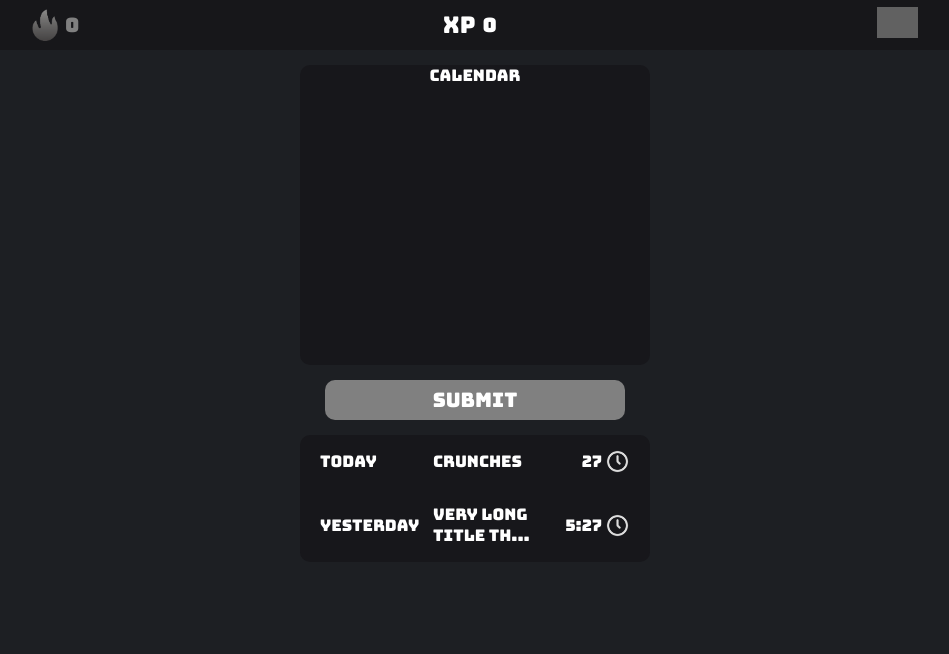
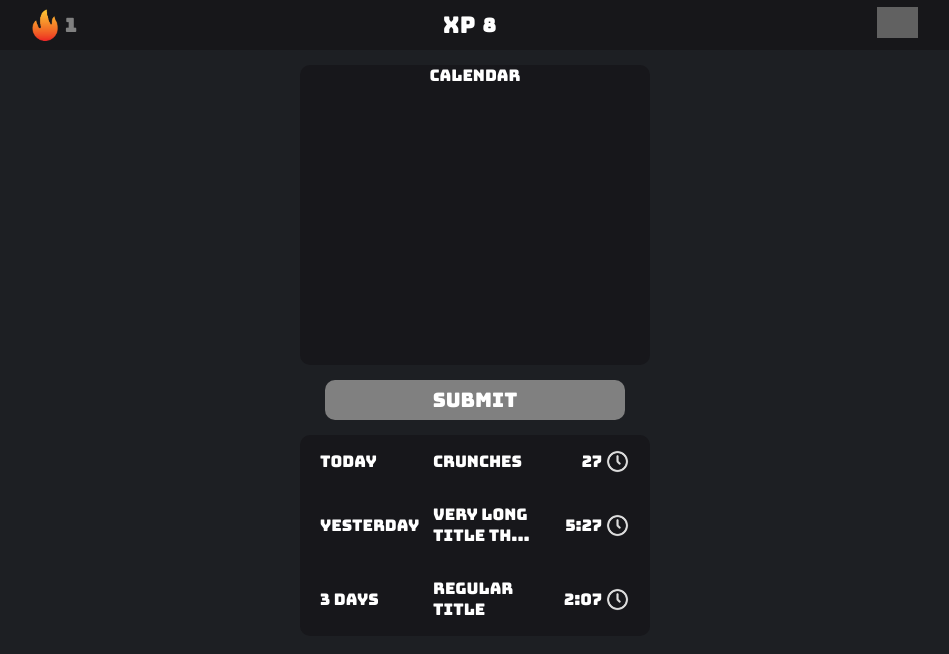
Before and after one commit to CBQuag/Fit-Commit, a React (Create React App) app: page / in a window 1280 px wide. Shown: the top 654 px of the page, without its empty margins (165-1114 px from the left). Built offline with nearby package versions, Linux system fonts and the light colour scheme; grey boxes are pictures that could not be loaded.

Commit message:
refactored for useeffect

```diff
--- a/src/App.js
+++ b/src/App.js
@@ -11,6 +11,7 @@ function App() {
 
   let date1 = new Date(2023, 5, 4);
   let date2 = new Date(2023, 5, 3);
+  let date3 = new Date(2023, 5, 1);
   const [fitData, setFitData] = useState([{
     time: date1.toString(),
     category: 'abs',
@@ -19,17 +20,31 @@ function App() {
     duration: 27,
     notes:'basic crunches'
   },
-  {time: date2.toString(),
-  category: 'upper arms',
-  muscles:['biceps'],
-  title: 'very long title this is a long title this is to test long titles',
-  duration: 327,
-  notes:'basic crunches'}])
+  {
+    time: date2.toString(),
+    category: 'upper arms',
+    muscles:['biceps'],
+    title: 'very long title this is a long title this is to test long titles',
+    duration: 327,
+    notes: 'idk'
+    },
+    {
+      time: date3.toString(),
+      category: 'upper legs',
+      muscles:['thigh'],
+      title: 'regular title',
+      duration: 127,
+      notes: 'idk'
+    }])
+
+  function datediff(first, second) {
+    return Math.round((second - first) / (1000 * 60 * 60 * 24))-1;
+  }
 
 
   return (
 
-    <FitnessData.Provider value={{ fitData, setFitData }}>
+    <FitnessData.Provider value={{ fitData, setFitData, datediff }}>
       <div className="App">
         <Header />
         <MainArea/>
--- a/src/components/AccountDisplay.js
+++ b/src/components/AccountDisplay.js
@@ -4,7 +4,7 @@ const AccountDisplay = () => {
 
     return (
         <div>
-            <img className='account' src={require('../account-25-256.png')} alt="" srcset="" />
+            <img className='account' src={require('../account-25-256.png')} alt=""/>
         </div>
     )
 }
--- a/src/components/BodyHeatmap.js
+++ b/src/components/BodyHeatmap.js
@@ -22,7 +22,7 @@ const BodyHeatmap = () => {
                 bodyParts.chest+=log.duration;
                 break;
             case 'heart':
-                bodyParts.heart+=log.duration;
+                bodyParts.heart += log.duration;
                 break;
             case 'upper arms':
                 bodyParts.upperArms+=log.duration;
@@ -43,7 +43,6 @@ const BodyHeatmap = () => {
                 break;
         }
     });
-    console.log(bodyParts)
 
     const convertToHeat = (level, modifier) => {
         let rgbValue=128+level*modifier
@@ -51,28 +50,28 @@ const BodyHeatmap = () => {
     }
 
     const headHeat = {
-        backgroundColor:convertToHeat(bodyParts.head, 1)
+        backgroundColor:convertToHeat(bodyParts.head, 1/2)
     }
     const chestHeat = {
-        backgroundColor:convertToHeat(bodyParts.chest, 1)
+        backgroundColor:convertToHeat(bodyParts.chest, 1/2)
     }
     const heartHeat = {
-        backgroundColor:convertToHeat(bodyParts.heart, 1)
+        backgroundColor:convertToHeat(bodyParts.heart, 1/2)
     }
     const upperArmHeat = {
-        backgroundColor:convertToHeat(bodyParts.upperArms, 1)
+        backgroundColor:convertToHeat(bodyParts.upperArms, 1/2)
     }
     const forearmsHeat = {
-        backgroundColor:convertToHeat(bodyParts.forearms, 1)
+        backgroundColor:convertToHeat(bodyParts.forearms, 1/2)
     }
     const absHeat = {
-        backgroundColor:convertToHeat(bodyParts.abs, 1)
+        backgroundColor:convertToHeat(bodyParts.abs, 1/2)
     }
     const upperLegHeat = {
-        backgroundColor:convertToHeat(bodyParts.upperLegs, 1)
+        backgroundColor:convertToHeat(bodyParts.upperLegs, 1/2)
     }
     const lowerLegHeat = {
-        backgroundColor:convertToHeat(bodyParts.lowerLegs, 1)
+        backgroundColor:convertToHeat(bodyParts.lowerLegs, 1/2)
     }
 
     return (
--- a/src/components/Log.js
+++ b/src/components/Log.js
@@ -1,16 +1,15 @@
+import { useContext } from 'react'
+import FitnessData from './FitnessData'
 import './Log.css'
 
 const Log = (props) => {
 
-    function datediff(first, second) {
-        return Math.round((second - first) / (1000 * 60 * 60 * 24))-1;
-    }
+    const {datediff}=useContext(FitnessData)
 
     const convertDate = date => {
 
-        let today = Date.now()
         let convertedDate = new Date(date)
-        let daysSince = datediff(convertedDate, today)
+        let daysSince = datediff(convertedDate, Date.now())
         if (daysSince < 0)
             return `Invalid Date`
         if (daysSince < 1)
@@ -29,9 +28,9 @@ const Log = (props) => {
     const convertTime = time => {
         let hours = Math.floor(time / 60);
         let minutes = time % 60
-        // let hourString=`${hours?`${hours} ${hours==1?`hour`:`hours`}, `:``}`
-        // let minuteString=`${minutes?`${minutes} ${minutes==1?`minute`:`minutes`}`:``}`
-        return `${hours?`${hours}:`:``}${minutes?minutes:``}`
+        let convertedMinutes =
+            `${minutes?hours?`${minutes}`.length==1?`0${minutes}`:minutes:minutes:``}`
+        return `${hours?`${hours}:`:``}${convertedMinutes}`
     }
 
     return (
--- a/src/components/LogArea.js
+++ b/src/components/LogArea.js
@@ -11,7 +11,7 @@ const LogArea = () => {
         <div className='log-area'>
             {fitData.map(logData => (
                 <Log
-                    key={logData.title}
+                    key={fitData.indexOf(logData)}
                     time={logData.time}
                     category={logData.category}
                     muscles={logData.muscles}
--- a/src/components/PointsDisplay.js
+++ b/src/components/PointsDisplay.js
@@ -1,10 +1,25 @@
+import { useContext, useEffect, useState } from 'react'
+import FitnessData from './FitnessData'
 import './PointsDisplay.css'
 
 const PointsDisplay = () => {
 
+    const { fitData } = useContext(FitnessData)
+
+    const [points, setPoints] = useState(0)
+
+    useEffect(() => {
+        determinePoints(fitData)
+    },[])
+
+    const determinePoints = data => {
+        let totalPoints = data.reduce((partialSum, a) => partialSum + a.duration, 0)
+        setPoints(Math.floor(totalPoints/60))
+    }
+
     return (
         <div className='xp-display'>
-            <span className="xp">XP</span> <h3>0</h3>
+            <span className="xp">XP</span> <h3>{points}</h3>
         </div>
     )
 }
--- a/src/components/StreakDisplay.js
+++ b/src/components/StreakDisplay.js
@@ -1,11 +1,59 @@
+import { useContext, useEffect, useState } from 'react'
+import FitnessData from './FitnessData'
 import './StreakDisplay.css'
 
 const StreakDisplay = () => {
 
+    const { datediff } = useContext(FitnessData)
+    const { fitData } = useContext(FitnessData)
+
+    let streakOn = {display:'none'};
+    let streakOff = { display: 'block' };
+    const [totalStreak, setStreak] = useState(0);
+
+    useEffect(() => {
+        if (!fitData)
+            return
+        switchTheLights(fitData)
+        getStreak(fitData)
+    },[])
+
+    const switchTheLights = data => {
+        let convertedDate=new Date(data[0].time)
+        let daysSince = datediff(convertedDate, Date.now())
+        if (daysSince < 1) {
+            streakOn = { display: 'block' }
+            streakOff = { display: 'none' }
+
+        }
+        if (daysSince > 1) {
+            streakOn = { display: 'none' }
+            streakOff = { display: 'block' }
+        }
+    }
+
+    const getStreak = data => {
+        let prevDay = 0;
+        let daysSince = 0;
+        for (let x = 0; x < data.length; x++){
+            let convertedDate = new Date(data[x].time)
+            daysSince= datediff(convertedDate, Date.now())
+            if (daysSince - prevDay < 2)
+                prevDay = daysSince
+            else
+                break;
+        }
+        setStreak(prevDay)
+    }
+
+    if (fitData) {
+        switchTheLights(fitData)
+    }
+
     return (
         <div className='streak-box'>
-            <img className='streak-off' src={require('../streak-off.png')} alt="" />
-            <img className='streak-on' src={require('../streak-on.png')} alt="" /> <h3>0</h3>
+            <img style={streakOff} className='streak-off' src={require('../streak-off.png')} alt="" />
+            <img style={streakOn} className='streak-on' src={require('../streak-on.png')} alt="" /> <h3>{totalStreak}</h3>
         </div>
     )
 }
```
